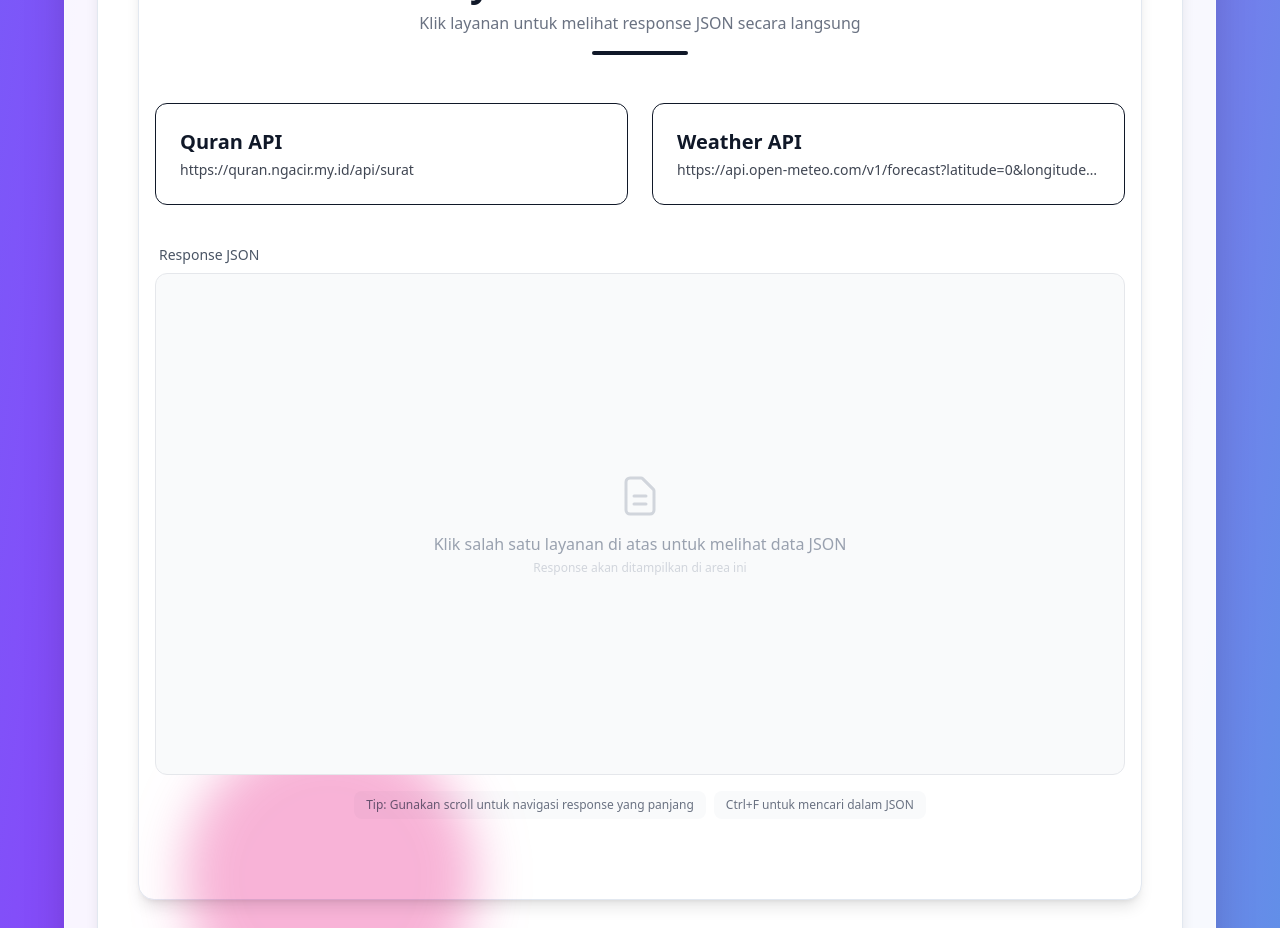
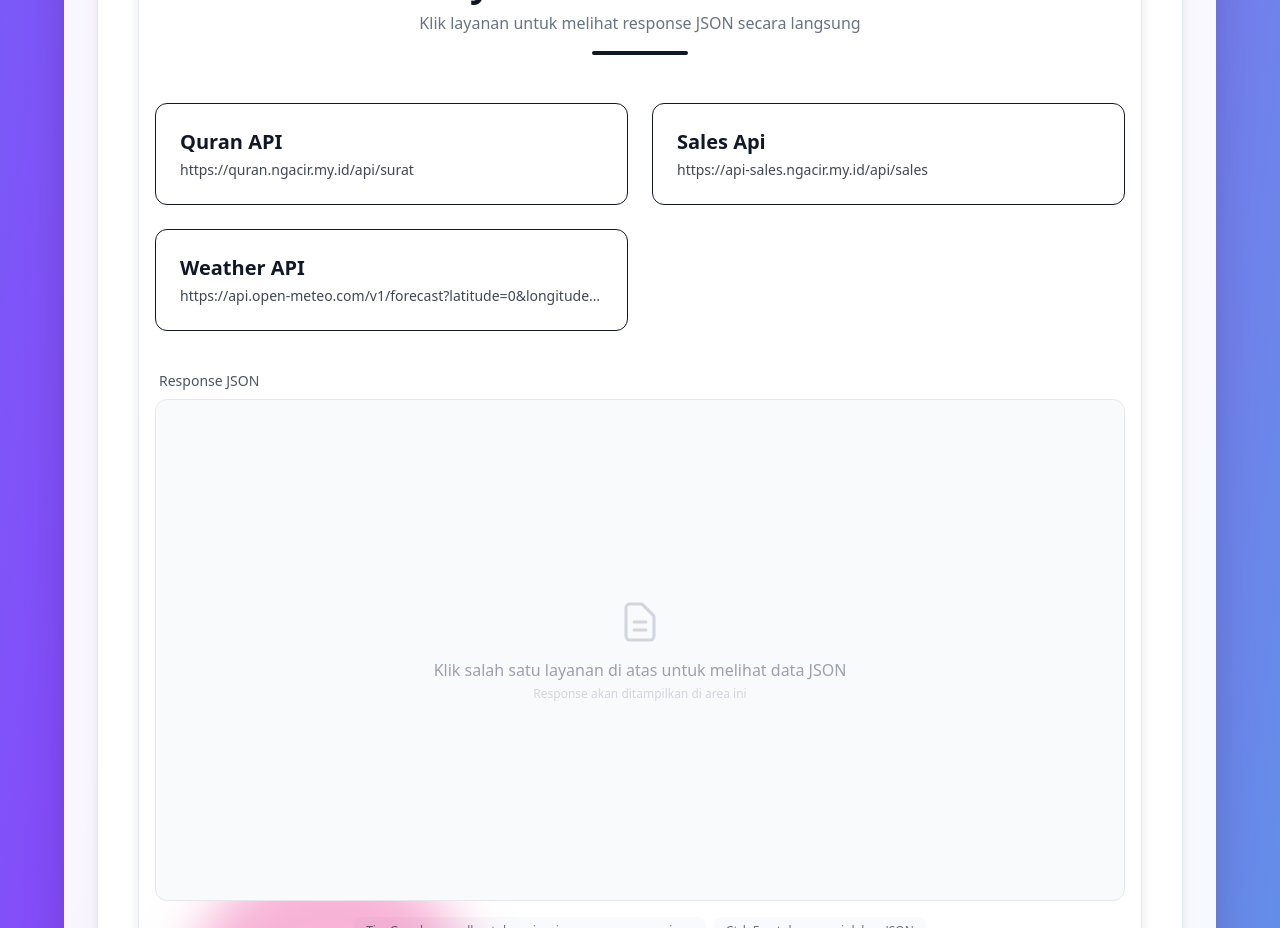
Before and after one commit to ilhamganteng321/react-cv, a React (Vite) app: page / in a window 1280 px wide. Shown: the part 5240-6168 px from the top of the page. Built offline with nearby package versions, Linux system fonts and the light colour scheme.

Commit message:
adding sales services

```diff
--- a/src/components/Api.jsx
+++ b/src/components/Api.jsx
@@ -11,6 +11,11 @@ const ApiShowcase = () => {
       id: 1,
       name: "Quran API",
       url: "https://quran.ngacir.my.id/api/surat",
+    },
+    {
+      id: 2,
+      name: "Sales Api",
+      url: "https://api-sales.ngacir.my.id/api/sales",
     },
     {
       id: 2,
```
